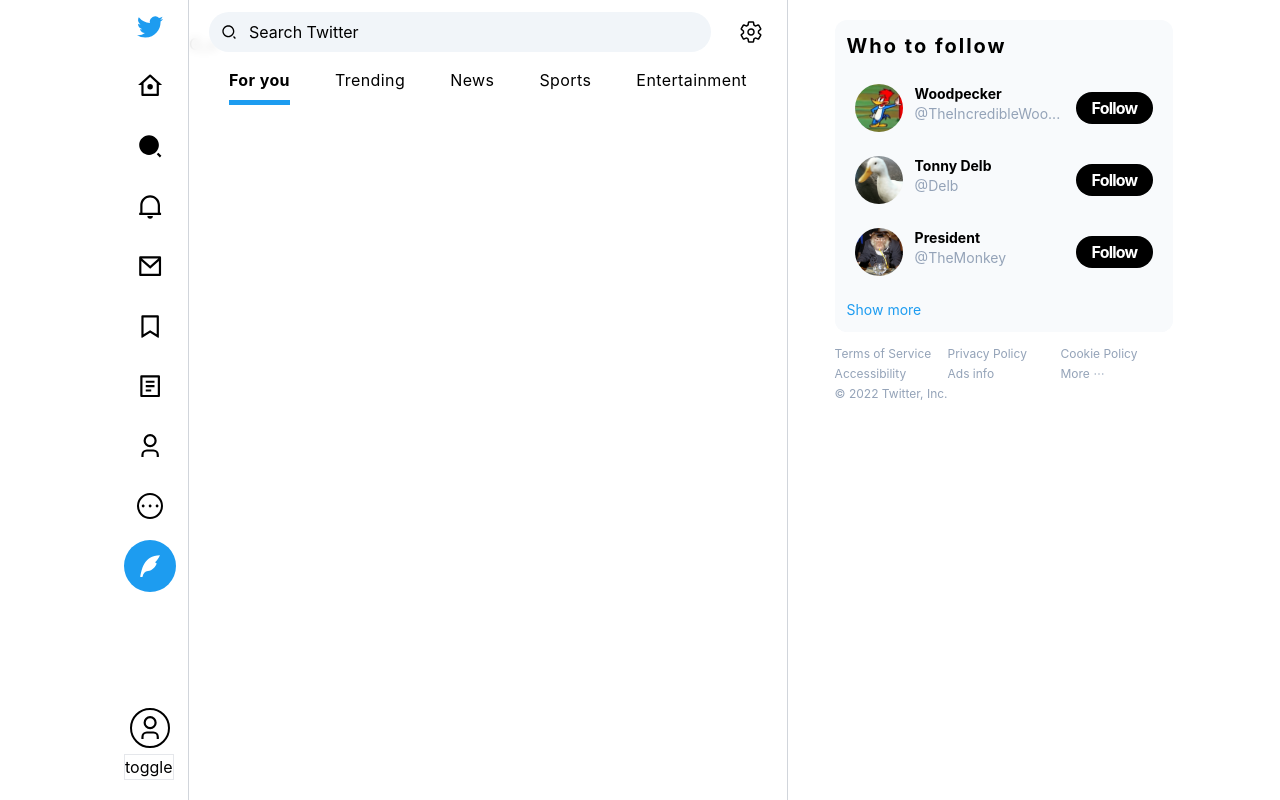
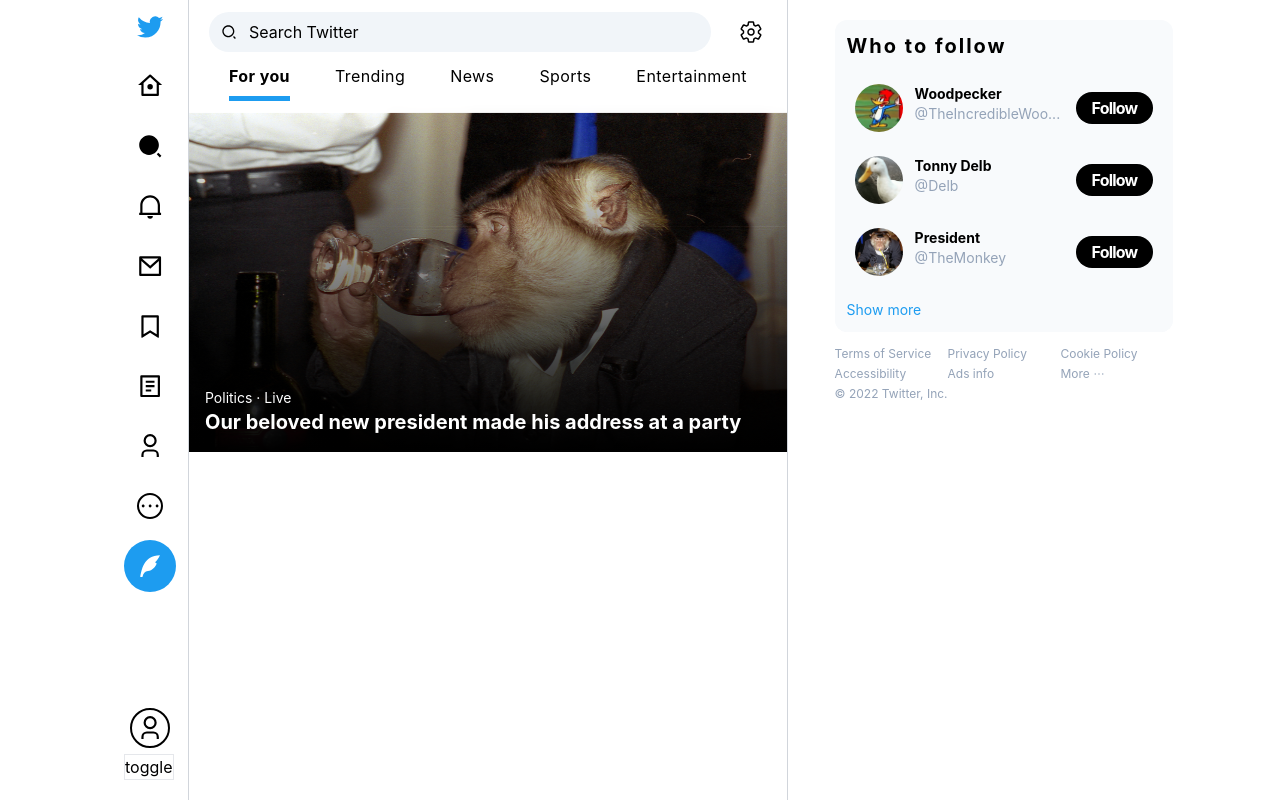
Before and after one commit to goatzin/clone-twitter, a Next.js app: page /explorer in a window 1280 px wide. Built offline with nearby package versions, Linux system fonts and the light colour scheme.

Commit message:
updated files

```diff
--- /dev/null
+++ b/components/explorer/top-trending-news.tsx
@@ -0,0 +1,38 @@
+import React from 'react'
+import Image from 'next/image'
+
+interface Props {
+  topic: string
+  time: string
+  context: string
+  image: string
+}
+
+const TopTrendingNews: React.FC<Props> = ({ topic, time, context, image }) => (
+  <div className='mt-20 flex flex-col items-center bg-black'>
+    <div className='cursor-pointer flex items-end'>
+      <div className='absolute z-[6]'>
+        <div className='flex flex-col m-4'>
+          <span className='text-white text-sm'>
+            {topic} · {time}
+          </span>
+          <span className='text-white text-xl'>
+            <strong>
+              {context}
+            </strong>
+          </span>
+        </div>
+      </div>
+      <div className='w-[598px] h-[340px] z-[5] absolute bg-gradient-to-t from-black' />
+      <Image
+        src={image}
+        alt='Mr President'
+        className='z-[4]'
+        width={598}
+        height={340}
+      />
+    </div>
+  </div>
+)
+
+export default TopTrendingNews
--- a/components/layouts/explorer-layout.tsx
+++ b/components/layouts/explorer-layout.tsx
@@ -52,7 +52,7 @@
             <IoSettingsOutline className='w-6 h-6' />
           </button>
         </div>
-        <ul className='flex my-1 mx-1 justify-between w-full'>
+        <ul className='flex mx-1 justify-between w-full'>
           <li>
             <Link href='/explorer/tabs/for-you'>
               <a className={`px-5 pt-3 flex items-center justify-center tracking-wide ${backgroundTheme === 'light' ? 'hover:brightness-90' : 'hover:brightness-110'} duration-200`} style={{
--- a/components/sidebar-column.tsx
+++ b/components/sidebar-column.tsx
@@ -1,9 +1,9 @@
 import React, { useContext } from 'react'
 import { lightTheme, darkTheme } from '../libs/colors'
 import { ThemeContext } from '../utils/theme'
-import { FCard, HCard } from './cards'
+import { FCard, HCard } from './sidebar/cards'
 import SearchBar from './search-bar'
-import SidebarFooter from './sidebar-footer'
+import SidebarFooter from './sidebar/sidebar-footer'
 
 interface Props {
   searchBar: boolean
--- a/pages/explorer.tsx
+++ b/pages/explorer.tsx
@@ -2,12 +2,18 @@
 import React from 'react'
 import ExplorerLayout from '../components/layouts/explorer-layout'
 import SidebarLayout from '../components/layouts/sidebar-layout'
+import TopTrendingNews from '../components/explorer/top-trending-news'
 
 const Explorer: NextPage = () => {
   return (
     <SidebarLayout searchBar={false} hCard={false} fCard={true}>
       <ExplorerLayout>
-        <div>O_o</div>
+        <TopTrendingNews
+          topic={'Politics'}
+          time='Live'
+          context='Our beloved new president made his address at a party'
+          image='/trending/monkey-trending.jpg'
+        />
       </ExplorerLayout>
     </SidebarLayout>
   )
```
Also changed, not shown: components/sidebar/cards.tsx (renamed from components/cards.tsx, +4 -4 lines), components/explorer/trendings-card.tsx (added), components/sidebar/peoples-to-follow-sidebar.tsx (renamed from components/models/peoples-to-follow-sidebar.tsx), components/sidebar/sidebar-footer.tsx (renamed from components/sidebar-footer.tsx), components/sidebar/trending-sidebar.tsx (renamed from components/models/trending-sidebar.tsx).
